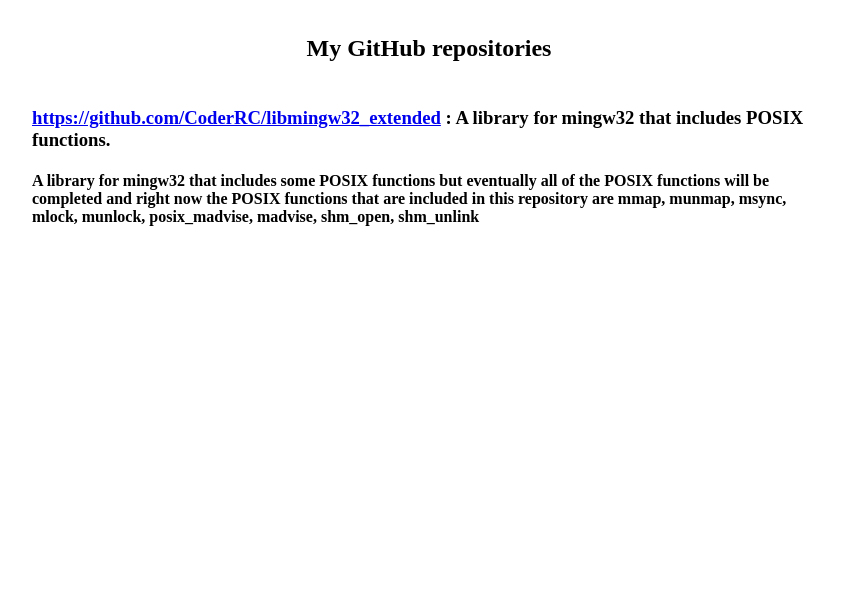
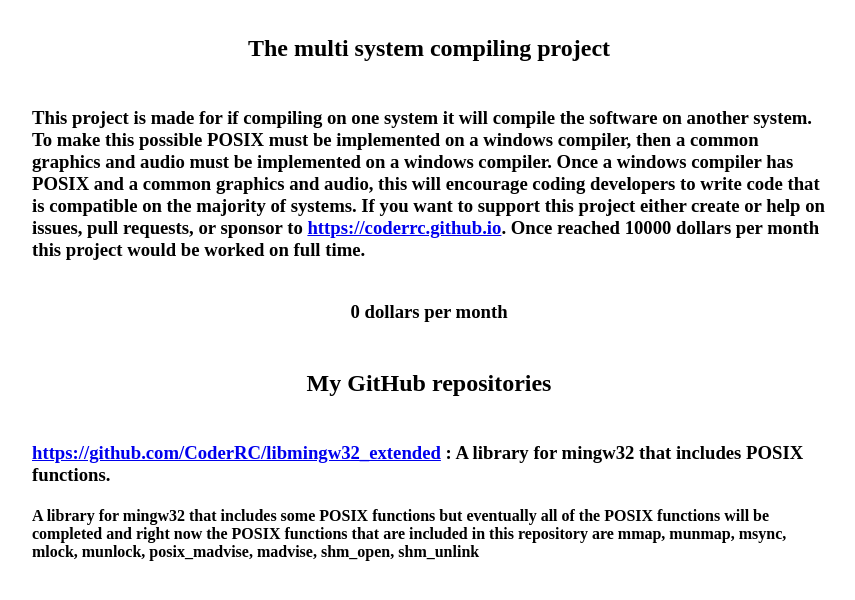
Before and after one commit to CoderRC/coderrc.github.io, a plain HTML site: page index.html in a window 1280 px wide. Shown: the whole page, without its empty margins (211-1066 px from the left). Drawn offline with Linux system fonts and the light colour scheme.

Commit message:
Add files via upload

```diff
--- a/index.html
+++ b/index.html
@@ -11,8 +11,16 @@ a {
 <body>
 <center>
 <h2><br>
+The multi system compiling project
+</br></h2>
+<table width=800px><td>
+<h3><br>This project is made for if compiling on one system it will compile the software on another system. To make this possible POSIX must be implemented on a windows compiler, then a common graphics and audio must be implemented on a windows compiler. Once a windows compiler has POSIX and a common graphics and audio, this will encourage coding developers to write code that is compatible on the majority of systems. If you want to support this project either create or help on issues, pull requests, or sponsor to <a href="https://coderrc.github.io">https://coderrc.github.io</a>. Once reached 10000 dollars per month this project would be worked on full time.</br></h3>
+</td>
+</table>
+<h3>0 dollars per month</h3>
+<h2><br>
 My GitHub repositories
-<br></h2>
+</br></h2>
 <table width=800px><td>
 <h3><br><a href="https://github.com/CoderRC/libmingw32_extended">https://github.com/CoderRC/libmingw32_extended</a> : A library for mingw32 that includes POSIX functions.<br></h3>
 <h4>A library for mingw32 that includes some POSIX functions but eventually all of the POSIX functions will be completed and right now the POSIX functions that are included in this repository are mmap, munmap, msync, mlock, munlock, posix_madvise, madvise, shm_open, shm_unlink<br></h4>
```
